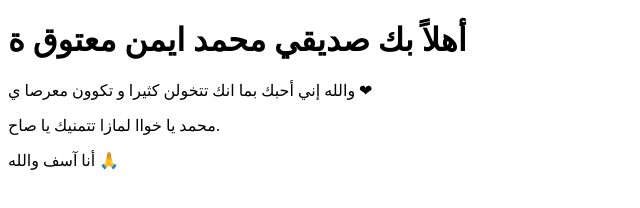
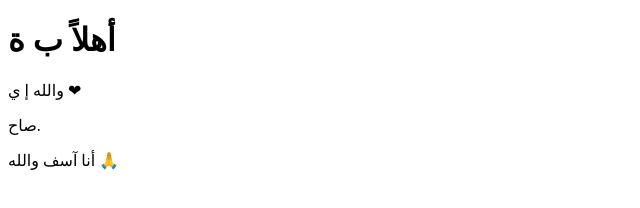
Before and after one commit to akramyassin2009-star/my-frist-page, a plain HTML site: page index.html in a window 1280 px wide. Shown: the whole page, without its empty margins (0-640 px from the left). Drawn offline with Linux system fonts and the light colour scheme.

Commit message:
Update index.html

```diff
--- a/index.html
+++ b/index.html
@@ -2,12 +2,12 @@
 <html>
 <head>
     <meta charset="UTF-8">
-    <title>صفحه نيك الخول م</title>
+    <title>صفحه  م</title>
 </head>
 <body>
-    <h1>أهلاً بك صديقي محمد ايمن معتوق ة</h1>
-    <p>والله إني أحبك بما انك تتخولن كثيرا و تكوون معرصا ي ❤</p>
-    <p> محمد يا خواا لمازا تتمنيك يا صاح.</p>
+    <h1>أهلاً ب ة</h1>
+    <p>والله إ ي ❤</p>
+    <p>  صاح.</p>
     <p>أنا آسف والله 🙏</p>
 </body>
 </html>
```
